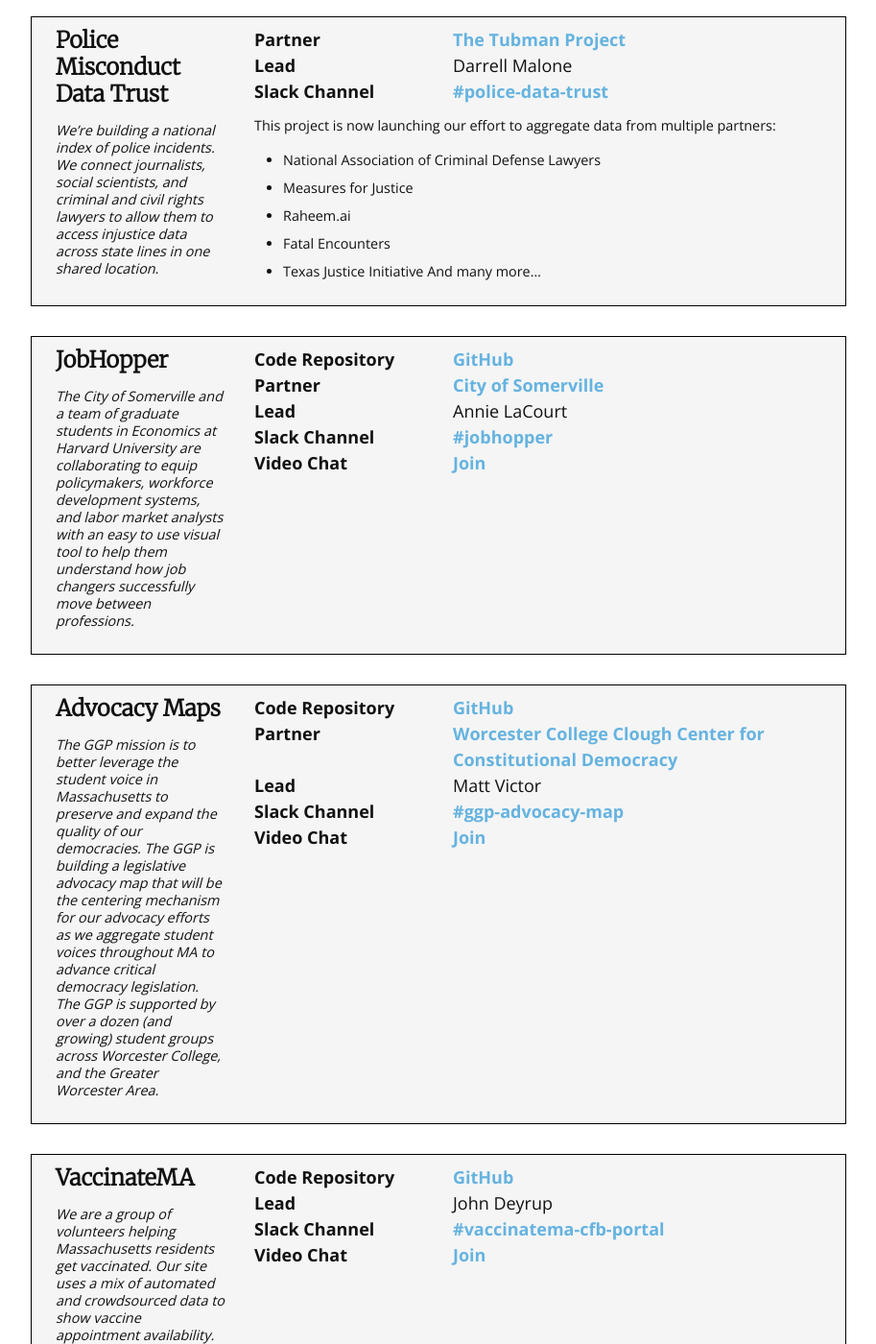
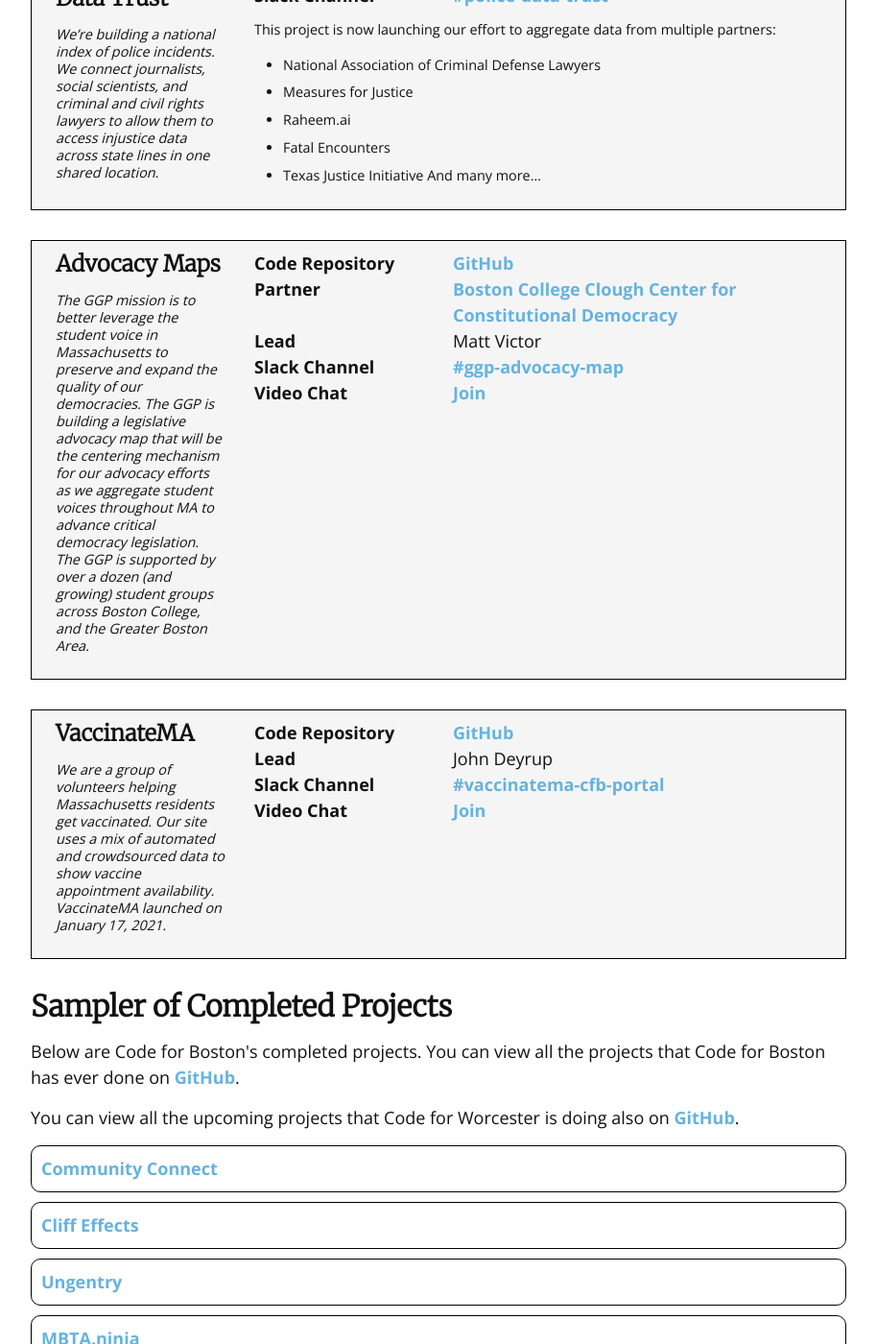
Before and after one commit to Code-For-Worcester/codeforworcester.org, a Jekyll site: the page built from projects.html, in a window 1280 px wide and 1400 px high, scrolled down 2025 px. Shown: the whole window at 96% size, without its empty margins (183-1096 px from the left). Built offline with Jekyll 4.4.1, drawn with Linux system fonts in a browser that asks for light colours; nearby versions of some CDN libraries; some of the changed text lies outside the part shown.

Commit message:
Updated the active.yml to match Code for Boston

```diff
--- a/_data/projects/active.yml
+++ b/_data/projects/active.yml
@@ -1,26 +1,14 @@
-- name: MyCity
+- name: Mattapan Mapping
   elevatorPitch: >
-    Working on Alexa skills to connect cities to 311 information.
-  repository: https://github.com/codeforboston/voiceapp311
-  url: https://www.amazon.com/City-of-Worcester-Info/dp/B0843RR29K
-  lead: Jamie Martini
+    The Mattapan Mapping Project is a community-based initiative to collect and share resident stories alongside quantitative and spatial data about how Mattapan is changing on a single open-source online platform. The goal is to provide information all in one place to empower residents to take civic action and advocate for equitable policy.
+  repository: https://github.com/codeforboston/mattapan-mapping
+  url: https://www.amazon.com/City-of-Boston-Info/dp/B0843RR29K
+  partner:
+    - name: Powerful Pathways
+      url: https://powerfulpathways.org
+  lead:
   technologies: Python, AWS
-  slackChannel: mycity
-  hangoutsSlug: mycity
-- name: Safe Water
-  repository: https://github.com/codeforboston/safe-water
-  url: https://www.crwa.org/flagging-program.html
-  elevatorPitch: >-
-    We are predicting and visualizing the presence of hazardous drinking and surface water contaminants.
-    Currently, we help the Charles River Watershed Association deploying their predictive model,
-    as well as visualizing and communicating their data.
-  partner:
-    - name: Charles River Watershed Association
-      url: https://www.crwa.org/
-  lead: François Delavy
-  technologies: Python, R, PHP
-  slackChannel: water
-  hangoutsSlug: drinkingwater
+  slackChannel: mattapan-mapping
 - name: Windfall Awareness project
   repository: https://github.com/codeforboston/windfall-elimination
   url: https://ssacalculator.org
@@ -45,7 +33,7 @@
     discounts.
   lead: Eva Kaniasty and Brian Sanders
   partner:
-    - name: Plogging Worcester
+    - name: Plogging Boston
       url: https://www.plogalong.com
   technologies: ReactNative, Javascript
   slackChannel: plogalong
@@ -59,7 +47,7 @@
   partner:
     - name: Citizens for Juvenile Justice
       url: https://www.cfjj.org/
-  lead: Jeremy Lang
+  lead: Michelle Bernstein
   slackChannel: clean-slate
   hangoutsSlug: cleanslate
   news: |
@@ -87,20 +75,6 @@
     * Fatal Encounters
     * Texas Justice Initiative
     And many more...
-- name: JobHopper
-  repository: https://github.com/codeforboston/jobhopper
-  elevatorPitch: >-
-    The City of Somerville and a team of graduate students in Economics at
-    Harvard University are collaborating to equip policymakers, workforce
-    development systems, and labor market analysts with an easy to use visual
-    tool to help them understand how job changers successfully move between
-    professions.
-  partner:
-    - name: City of Somerville
-      url: https://www.somervillema.gov
-  lead: Annie LaCourt
-  slackChannel: jobhopper
-  hangoutsSlug: jobhopper
 - name: Advocacy Maps
   elevatorPitch: >
     The GGP mission is to better leverage the student voice in Massachusetts
@@ -108,10 +82,10 @@
     a legislative advocacy map that will be the centering mechanism for our
     advocacy efforts as we aggregate student voices throughout MA to advance
     critical democracy legislation. The GGP is supported by over a dozen (and
-    growing) student groups across Worcester College, and the Greater Worcester Area.
+    growing) student groups across Boston College, and the Greater Boston Area.
   repository: https://github.com/codeforboston/advocacy-maps
   partner:
-    - name: Worcester College Clough Center for Constitutional Democracy
+    - name: Boston College Clough Center for Constitutional Democracy
       url: hhttps://www.bc.edu/content/bc-web/centers/clough.html
   lead: Matt Victor
   slackChannel: ggp-advocacy-map
```
